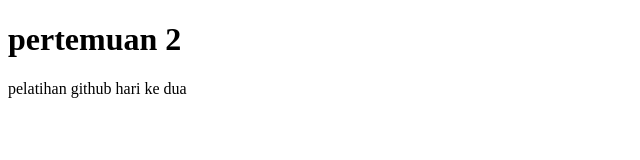
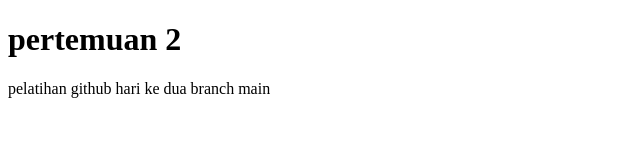
Before and after one commit to mikihiko-fadly/per2, a plain HTML site: page index.html in a window 1280 px wide. Shown: the whole page, without its empty margins (0-640 px from the left). Drawn offline with Linux system fonts and the light colour scheme.

Commit message:
Update index.html

```diff
--- a/index.html
+++ b/index.html
@@ -3,11 +3,13 @@
 <head>
     <meta charset="UTF-8">
     <meta name="viewport" content="width=device-width, initial-scale=1.0">
-    <title>Pertemuan 2
-    </title>
+    <title>Pertemuan 2</title>
 </head>
 <body>
     <h1>pertemuan 2</h1>
-    <p>pelatihan github hari  ke dua</p>
+    <p>
+        pelatihan github hari  ke dua
+        branch main
+    </p>
 </body>
 </html>
```
